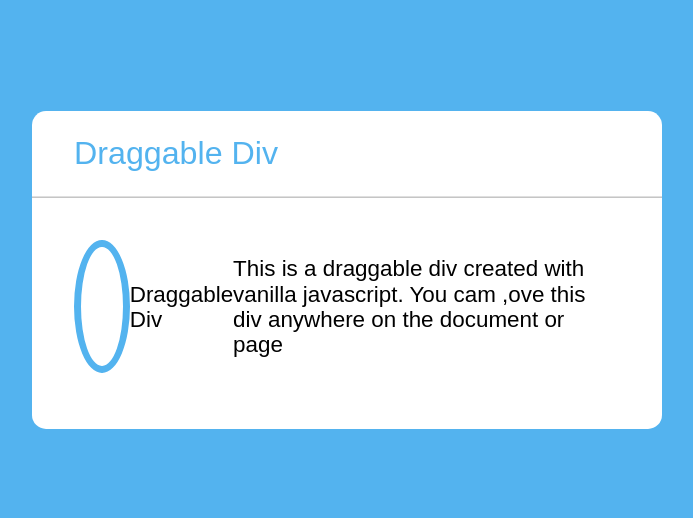
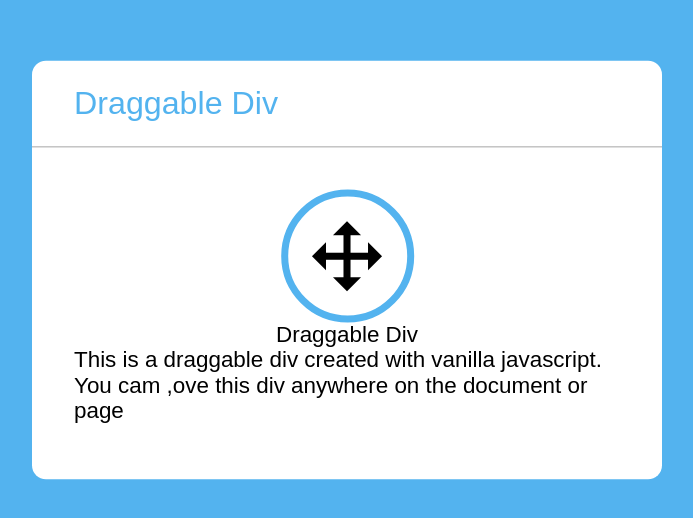
Before and after one commit to YousefXI/Draggable-div, a plain HTML site: page index.html in a window 1280 px wide. Shown: the part 130-648 px from the top of the page, without its empty margins (293-986 px from the left). Drawn offline with nearby package versions, Linux system fonts and the light colour scheme.

Commit message:
adding icon

```diff
--- a/index.html
+++ b/index.html
@@ -6,6 +6,7 @@
    <meta http-equiv="X-UA-Compatible" content="IE=edge">
    <meta name="viewport" content="width=device-width, initial-scale=1.0">
    <link rel="stylesheet" href="style.css">
+   <link href="https://unpkg.com/boxicons@2.0.9/css/boxicons.min.css" rel="stylesheet">
    <title>Draggable div</title>
 </head>
 
--- a/style.css
+++ b/style.css
@@ -88,6 +88,7 @@ body {
    display: flex;
    align-items: center;
    justify-content: center;
+   flex-direction: column;
    margin: 30px 30px 40px;
 }
 
@@ -100,3 +101,8 @@ body {
    justify-content: center;
    border: 5px solid var(--primary);
 }
+
+.content .icon i {
+   font-size: 60px;
+   colo: var var(--primary);
+}
```
